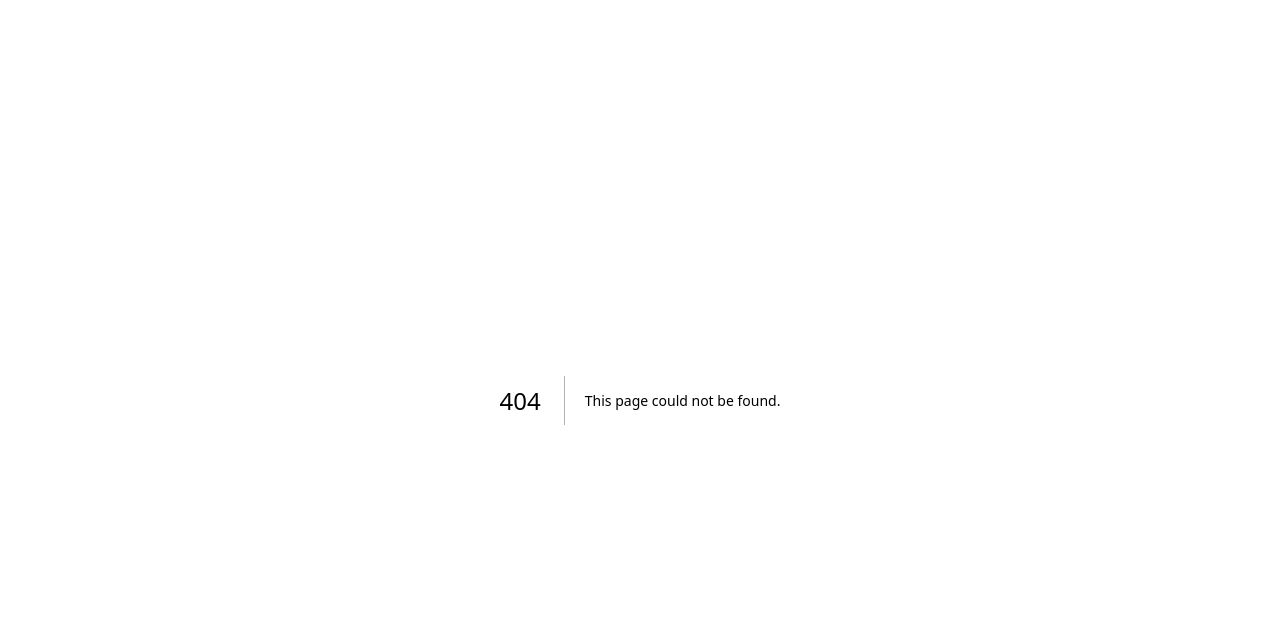
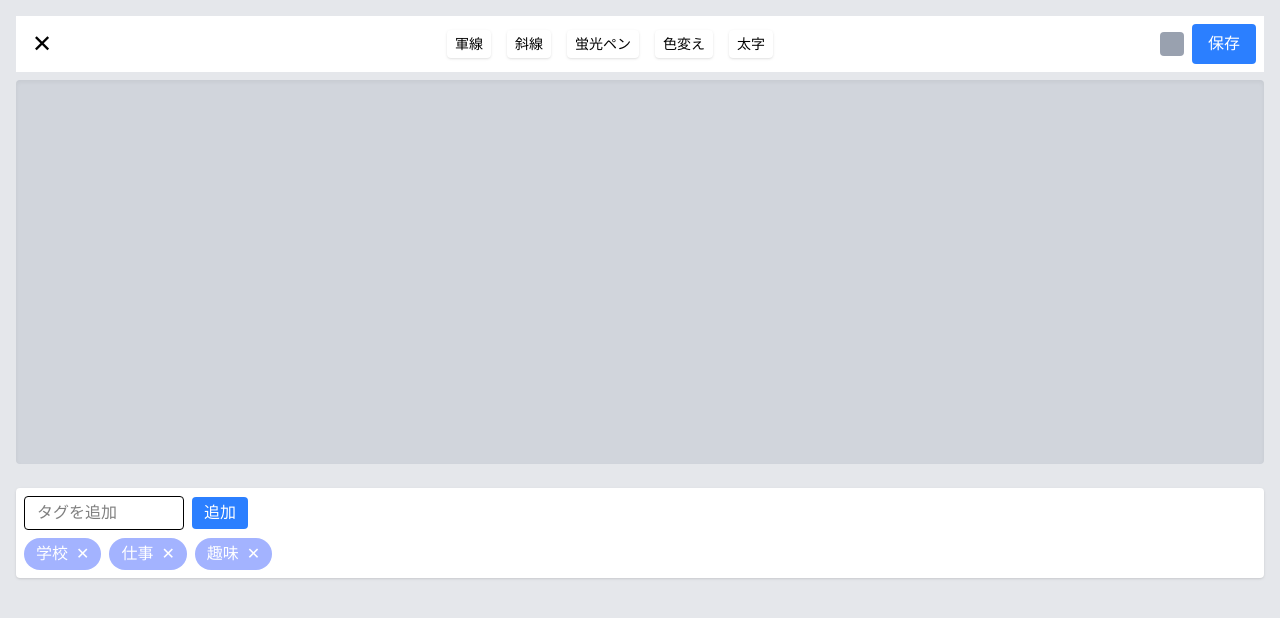
Before and after one commit to itc-s23023/memo-app, a Next.js app: page /pages/create in a window 1280 px wide. Before the commit this address had no page. Shown: the top 618 px of the page. Built offline with nearby package versions, Linux system fonts and the light colour scheme.

Commit message:
一覧ページとメモ作成ページの作成(仮)

```diff
--- a/app/page.tsx
+++ b/app/page.tsx
@@ -1,103 +1,55 @@
-import Image from "next/image";
+"use client";
 
-export default function Home() {
+import { useRouter } from "next/navigation";
+
+export default function ListPageSkeleton() {
+  const router = useRouter();
+
   return (
-    <div className="grid grid-rows-[20px_1fr_20px] items-center justify-items-center min-h-screen p-8 pb-20 gap-16 sm:p-20 font-[family-name:var(--font-geist-sans)]">
-      <main className="flex flex-col gap-[32px] row-start-2 items-center sm:items-start">
-        <Image
-          className="dark:invert"
-          src="/next.svg"
-          alt="Next.js logo"
-          width={180}
-          height={38}
-          priority
+    <div className="min-h-screen bg-white p-6 text-black">
+      {/* 上部バー */}
+      <div className="flex justify-between items-center mb-6">
+        <input
+          type="text"
+          placeholder="🔍 Search"
+          className="px-4 py-2 border rounded-full w-full max-w-md shadow-sm text-black"
         />
-        <ol className="list-inside list-decimal text-sm/6 text-center sm:text-left font-[family-name:var(--font-geist-mono)]">
-          <li className="mb-2 tracking-[-.01em]">
-            Get started by editing{" "}
-            <code className="bg-black/[.05] dark:bg-white/[.06] px-1 py-0.5 rounded font-[family-name:var(--font-geist-mono)] font-semibold">
-              app/page.tsx
-            </code>
-            .
-          </li>
-          <li className="tracking-[-.01em]">
-            Save and see your changes instantly.
-          </li>
-        </ol>
+        <div className="flex items-center gap-2 ml-4">
+          <button className="px-4 py-2 bg-gray-200 rounded shadow hover:bg-gray-300 text-black">
+            ログアウト
+          </button>
 
-        <div className="flex gap-4 items-center flex-col sm:flex-row">
-          <a
-            className="rounded-full border border-solid border-transparent transition-colors flex items-center justify-center bg-foreground text-background gap-2 hover:bg-[#383838] dark:hover:bg-[#ccc] font-medium text-sm sm:text-base h-10 sm:h-12 px-4 sm:px-5 sm:w-auto"
-            href="https://vercel.com/new?utm_source=create-next-app&utm_medium=appdir-template-tw&utm_campaign=create-next-app"
-            target="_blank"
-            rel="noopener noreferrer"
+          {/* プラスボタン */}
+          <button
+            onClick={() => router.push("./pages/create")}
+            className="w-8 h-8 bg-blue-500 text-white rounded-full flex items-center justify-center text-xl hover:bg-blue-600"
           >
-            <Image
-              className="dark:invert"
-              src="/vercel.svg"
-              alt="Vercel logomark"
-              width={20}
-              height={20}
-            />
-            Deploy now
-          </a>
-          <a
-            className="rounded-full border border-solid border-black/[.08] dark:border-white/[.145] transition-colors flex items-center justify-center hover:bg-[#f2f2f2] dark:hover:bg-[#1a1a1a] hover:border-transparent font-medium text-sm sm:text-base h-10 sm:h-12 px-4 sm:px-5 w-full sm:w-auto md:w-[158px]"
-            href="https://nextjs.org/docs?utm_source=create-next-app&utm_medium=appdir-template-tw&utm_campaign=create-next-app"
-            target="_blank"
-            rel="noopener noreferrer"
+            ＋
+          </button>
+        </div>
+      </div>
+
+      {/* タグ別の黄色いカード */}
+      <div className="grid grid-cols-2 gap-6">
+        {["学校", "買い物", "仕事"].map((tag) => (
+          <div
+            key={tag}
+            className="bg-yellow-200 rounded-xl p-4 cursor-pointer hover:opacity-90 transition"
           >
-            Read our docs
-          </a>
-        </div>
-      </main>
-      <footer className="row-start-3 flex gap-[24px] flex-wrap items-center justify-center">
-        <a
-          className="flex items-center gap-2 hover:underline hover:underline-offset-4"
-          href="https://nextjs.org/learn?utm_source=create-next-app&utm_medium=appdir-template-tw&utm_campaign=create-next-app"
-          target="_blank"
-          rel="noopener noreferrer"
-        >
-          <Image
-            aria-hidden
-            src="/file.svg"
-            alt="File icon"
-            width={16}
-            height={16}
-          />
-          Learn
-        </a>
-        <a
-          className="flex items-center gap-2 hover:underline hover:underline-offset-4"
-          href="https://vercel.com/templates?framework=next.js&utm_source=create-next-app&utm_medium=appdir-template-tw&utm_campaign=create-next-app"
-          target="_blank"
-          rel="noopener noreferrer"
-        >
-          <Image
-            aria-hidden
-            src="/window.svg"
-            alt="Window icon"
-            width={16}
-            height={16}
-          />
-          Examples
-        </a>
-        <a
-          className="flex items-center gap-2 hover:underline hover:underline-offset-4"
-          href="https://nextjs.org?utm_source=create-next-app&utm_medium=appdir-template-tw&utm_campaign=create-next-app"
-          target="_blank"
-          rel="noopener noreferrer"
-        >
-          <Image
-            aria-hidden
-            src="/globe.svg"
-            alt="Globe icon"
-            width={16}
-            height={16}
-          />
-          Go to nextjs.org →
-        </a>
-      </footer>
+            <h2 className="text-sm font-bold bg-gray-200 inline-block px-2 py-1 rounded mb-3 text-black">
+              {tag}
+            </h2>
+            <div className="grid grid-cols-3 gap-3">
+              {[...Array(6)].map((_, idx) => (
+                <div
+                  key={idx}
+                  className="bg-yellow-400 rounded p-2 h-16 text-black"
+                />
+              ))}
+            </div>
+          </div>
+        ))}
+      </div>
     </div>
   );
 }
--- /dev/null
+++ b/app/pages/create/page.tsx
@@ -0,0 +1,89 @@
+"use client"
+import { useState } from "react";
+import { useRouter } from "next/navigation";
+
+export default function CreatePage() {
+  const router = useRouter();
+  const [tags, setTags] = useState(["学校", "仕事", "趣味"]);
+  const [newTag, setNewTag] = useState("");
+
+  const addTag = () => {
+    if (newTag && !tags.includes(newTag)) {
+      setTags([...tags, newTag]);
+      setNewTag("");
+    }
+  };
+
+  const removeTag = (tag: string) => {
+    setTags(tags.filter((t) => t !== tag));
+  };
+
+  return (
+    <div className="min-h-screen bg-gray-200 p-4 text-black">
+      {/* 上部バー */}
+      <div className="flex justify-between items-center bg-white p-2 mb-2">
+        <button
+          onClick={() => router.push("../../")}
+          className="text-2xl px-2"
+        >
+          ✕
+        </button>
+        <div className="flex gap-4">
+          {["軍線", "斜線", "蛍光ペン", "色変え", "太字"].map((label) => (
+            <button
+              key={label}
+              className="bg-white px-2 py-1 rounded shadow text-sm"
+            >
+              {label}
+            </button>
+          ))}
+        </div>
+        <div className="flex items-center gap-2">
+          <div className="w-6 h-6 bg-gray-400 rounded"></div>
+          <button
+            onClick={() => router.push("../../")}
+            className="bg-blue-500 text-white px-4 py-2 rounded hover:bg-blue-600"
+          >
+            保存
+          </button>
+        </div>
+      </div>
+
+      {/* 本文記入欄 */}
+      <div className="bg-gray-300 rounded h-96 mb-6 p-4 shadow-inner"></div>
+
+      {/* タグ追加エリア */}
+      <div className="bg-white p-2 rounded shadow">
+        <div className="flex items-center gap-2 mb-2">
+          <input
+            type="text"
+            placeholder="タグを追加"
+            value={newTag}
+            onChange={(e) => setNewTag(e.target.value)}
+            className="px-3 py-1 border rounded w-40"
+          />
+          <button
+            onClick={addTag}
+            className="bg-blue-500 text-white px-3 py-1 rounded hover:bg-blue-600"
+          >
+            追加
+          </button>
+        </div>
+
+        <div className="flex gap-2 flex-wrap">
+          {tags.map((tag) => (
+            <div
+              key={tag}
+              className="bg-indigo-300 text-white px-3 py-1 rounded-full flex items-center gap-1"
+            >
+              {tag}
+              <button onClick={() => removeTag(tag)} className="ml-1">
+                ✕
+              </button>
+            </div>
+          ))}
+        </div>
+      </div>
+    </div>
+  );
+}
```
